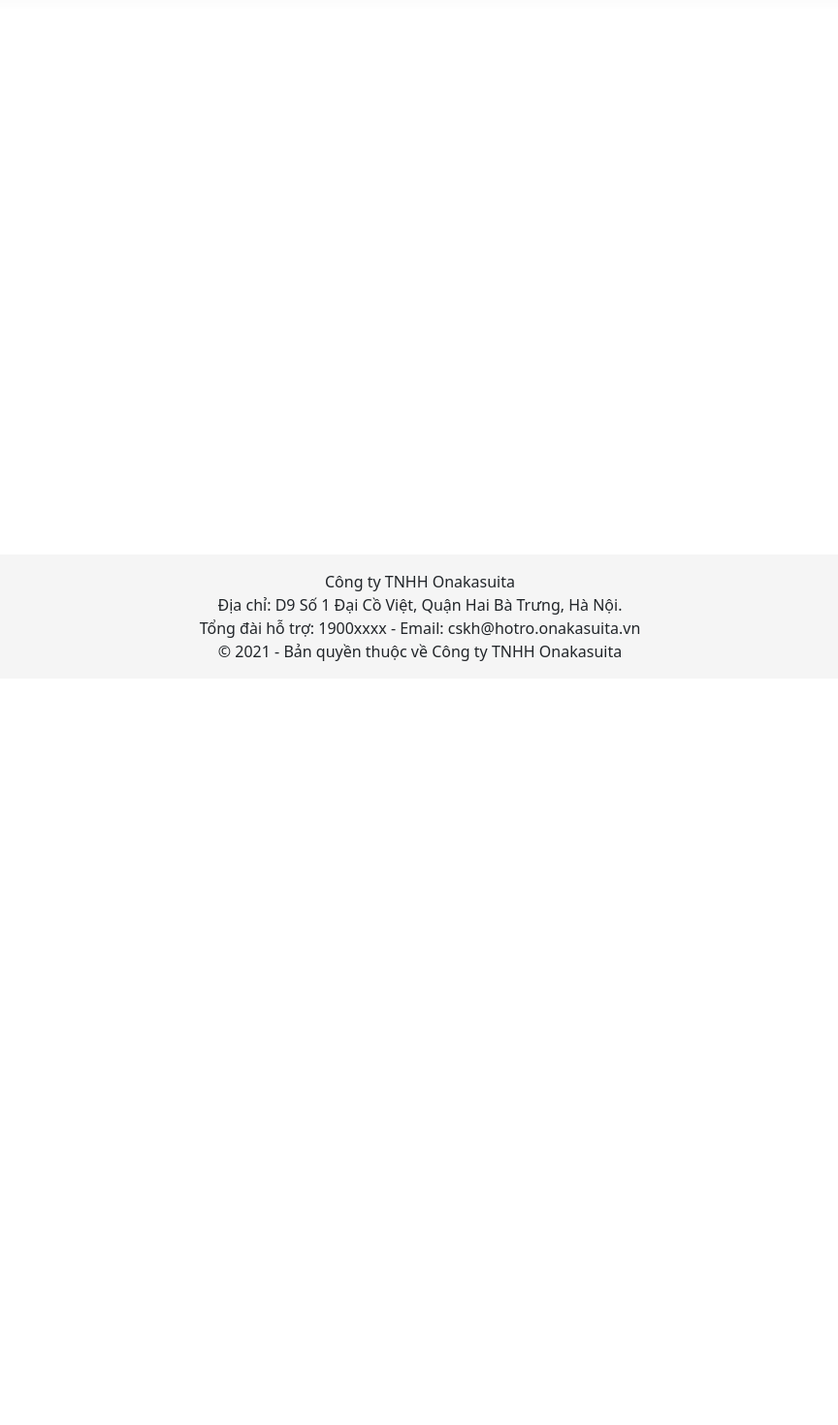
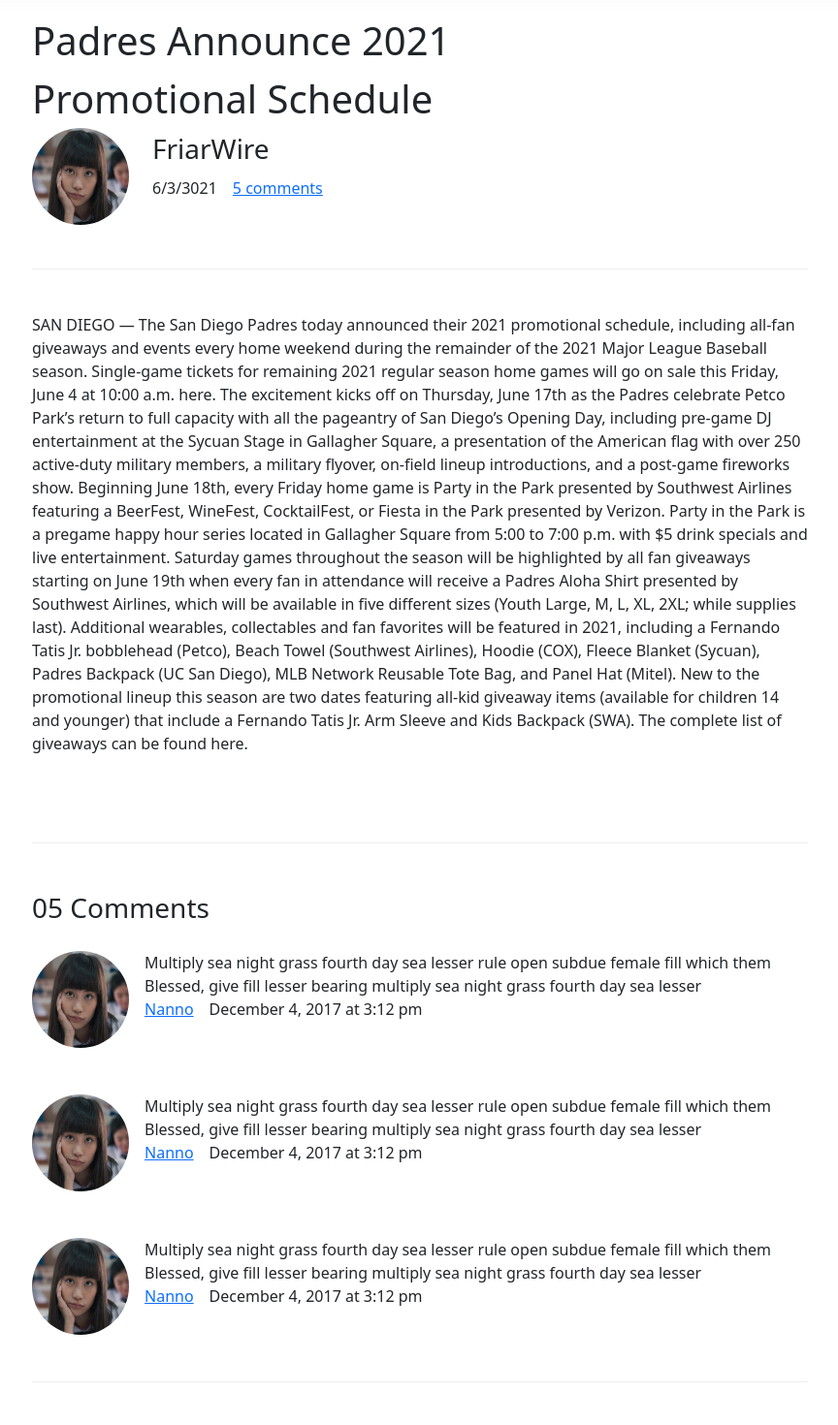
Before and after one commit to locckhl/onakasuita, a React (Create React App) app: page /review-detail in a window 1280 px wide. Shown: the part 100-1570 px from the top of the page at 97% size, without its empty margins (207-1071 px from the left). Before the commit the page ends 800 px from the top, so only its background shows below. Built offline with nearby package versions, Linux system fonts and the light colour scheme.

Commit message:
Update review detail

```diff
--- /dev/null
+++ b/src/components/CommentItem/CommentItem.jsx
@@ -0,0 +1,30 @@
+import React from "react";
+import thumb from "../../assets/images/nano.jpg";
+import "./index.scss";
+
+export default function CommentItem() {
+  return (
+    <div className="pb-5 d-flex comment-item">
+      <div className="thumb me-3">
+        <a href="/user-profile">
+          <img src={thumb} alt="author-avatar" />
+        </a>
+      </div>
+      <div className="desc">
+        <div className="comment-content me-3">
+          Multiply sea night grass fourth day sea lesser rule open subdue female
+          fill which them Blessed, give fill lesser bearing multiply sea night
+          grass fourth day sea lesser
+        </div>
+        <div className="comment-info">
+          <div className="d-flex">
+            <span className="me-3">
+                <a href="/user-profile">Nanno</a>
+            </span>
+            <span>December 4, 2017 at 3:12 pm</span>
+          </div>
+        </div>
+      </div>
+    </div>
+  );
+}
--- /dev/null
+++ b/src/components/CommentItem/index.scss
@@ -0,0 +1,16 @@
+.comment-item {
+  .thumb {
+    a {
+      width: 100px;
+      height: 100px;
+      object-fit: cover;
+      border-radius: 50%;
+      overflow: hidden;
+      display: block;
+      img {
+        width: 100%;
+        height: 100%;
+      }
+    }
+  }
+}
--- a/src/pages/ReviewDetail/ReviewDetail.jsx
+++ b/src/pages/ReviewDetail/ReviewDetail.jsx
@@ -1,9 +1,82 @@
-import React from 'react'
+import React from "react";
+import CommentItem from "../../components/CommentItem/CommentItem";
+import "./index.scss";
+import avatar from "../../assets/images/nano.jpg";
 
 export default function ReviewDetail() {
-    return (
-        <div>
-            ReviewDetail
+  return (
+    <div className="review-container my-3 py-3">
+      <div className="rewview-header fs-1">
+        Padres Announce 2021 Promotional Schedule
+      </div>
+      <div className="rewview-info d-flex">
+        <div className="review-info__left me-4">
+          <a href="/user-profile">
+            <img src={avatar} alt="" />
+          </a>
         </div>
-    )
+        <div className="review-info__right d-flex">
+          <div className="row flex-column">
+            <span className="author-name fs-3 col">FriarWire</span>
+            <div className="d-flex col">
+              <div className="review-date me-3">6/3/3021 </div>
+              <div className="">
+                <a href="">5 comments</a>
+              </div>
+            </div>
+          </div>
+        </div>
+      </div>
+      <div className="rewview-body">
+        SAN DIEGO — The San Diego Padres today announced their 2021 promotional
+        schedule, including all-fan giveaways and events every home weekend
+        during the remainder of the 2021 Major League Baseball season.
+        Single-game tickets for remaining 2021 regular season home games will go
+        on sale this Friday, June 4 at 10:00 a.m. here. The excitement kicks off
+        on Thursday, June 17th as the Padres celebrate Petco Park’s return to
+        full capacity with all the pageantry of San Diego’s Opening Day,
+        including pre-game DJ entertainment at the Sycuan Stage in Gallagher
+        Square, a presentation of the American flag with over 250 active-duty
+        military members, a military flyover, on-field lineup introductions, and
+        a post-game fireworks show. Beginning June 18th, every Friday home game
+        is Party in the Park presented by Southwest Airlines featuring a
+        BeerFest, WineFest, CocktailFest, or Fiesta in the Park presented by
+        Verizon. Party in the Park is a pregame happy hour series located in
+        Gallagher Square from 5:00 to 7:00 p.m. with $5 drink specials and live
+        entertainment. Saturday games throughout the season will be highlighted
+        by all fan giveaways starting on June 19th when every fan in attendance
+        will receive a Padres Aloha Shirt presented by Southwest Airlines, which
+        will be available in five different sizes (Youth Large, M, L, XL, 2XL;
+        while supplies last). Additional wearables, collectables and fan
+        favorites will be featured in 2021, including a Fernando Tatis Jr.
+        bobblehead (Petco), Beach Towel (Southwest Airlines), Hoodie (COX),
+        Fleece Blanket (Sycuan), Padres Backpack (UC San Diego), MLB Network
+        Reusable Tote Bag, and Panel Hat (Mitel). New to the promotional lineup
+        this season are two dates featuring all-kid giveaway items (available
+        for children 14 and younger) that include a Fernando Tatis Jr. Arm
+        Sleeve and Kids Backpack (SWA). The complete list of giveaways can be
+        found here.
+      </div>
+      <div className="review-comments">
+        <div className="fs-3 mb-4 ">05 Comments</div>
+        <CommentItem />
+        <CommentItem />
+        <CommentItem />
+      </div>
+      <div className="comment-form">
+        <div className="fs-4">Leave a comment</div>
+        <div class="input-group mb-4">
+          <span class="input-group-text">Hi username</span>
+          <textarea class="form-control" aria-label="With textarea"></textarea>
+        </div>
+        <button
+          class="btn btn-outline-secondary"
+          type="button"
+          id="inputGroupFileAddon03"
+        >
+          Submit
+        </button>
+      </div>
+    </div>
+  );
 }
--- a/src/pages/ReviewDetail/index.scss
+++ b/src/pages/ReviewDetail/index.scss
@@ -0,0 +1,60 @@
+@import "../../../node_modules/bootstrap/scss/functions";
+@import "../../../node_modules/bootstrap/scss/variables";
+@import "../../../node_modules/bootstrap/scss/mixins";
+
+.review-container {
+  width: 100%;
+  margin: 0 auto;
+  @include media-breakpoint-up(sm) {
+    max-width: 540px;
+  }
+  @include media-breakpoint-up(md) {
+    max-width: 720px;
+  }
+  @include media-breakpoint-up(lg) {
+    max-width: 800px;
+  }
+  @include media-breakpoint-up(xl) {
+    max-width: 800px;
+  }
+  @include media-breakpoint-up(xxl) {
+    max-width: 700px;
+  }
+  .rewview-header {
+    width: 60%;
+  }
+  .rewview-info {
+    .review-info__left {
+      a {
+        width: 100px;
+        height: 100px;
+        object-fit: cover;
+        border-radius: 50%;
+        overflow: hidden;
+        display: block;
+
+        img {
+          width: 100%;
+          height: 100%;
+          cursor: pointer;
+        }
+      }
+    }
+    .review-info__right {
+    }
+  }
+  .rewview-body {
+    border-top: 1px solid #eee;
+    padding: 45px 0;
+    margin: 45px 0;
+  }
+  .review-comments {
+    border-top: 1px solid #eee;
+    padding-top: 45px;
+    margin-top: 45px;
+  }
+  .comment-form {
+    border-top: 1px solid #eee;
+    padding: 45px 0;
+  }
+}
```
